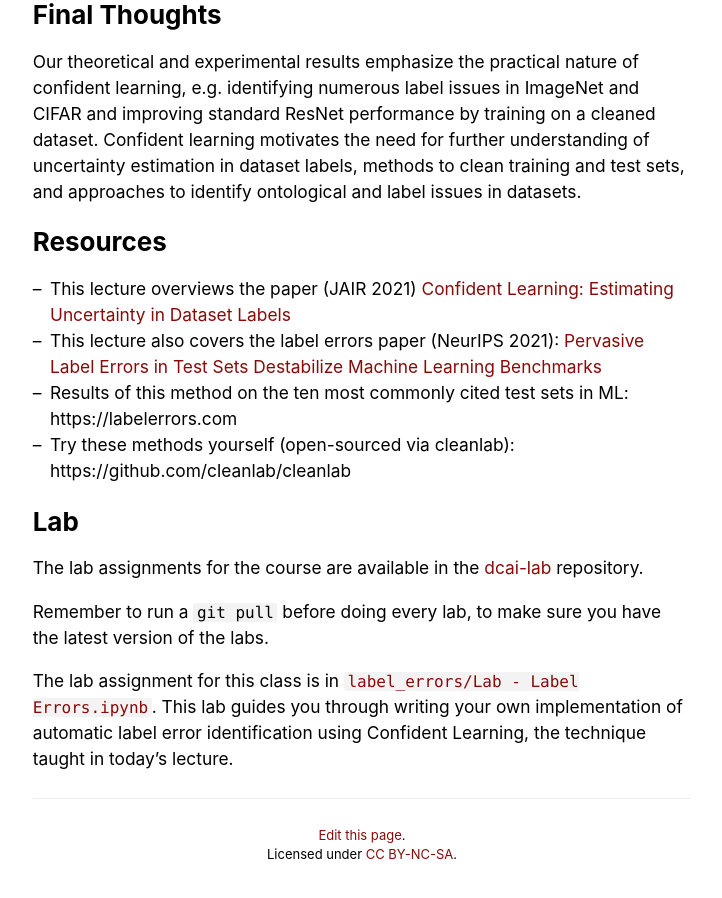
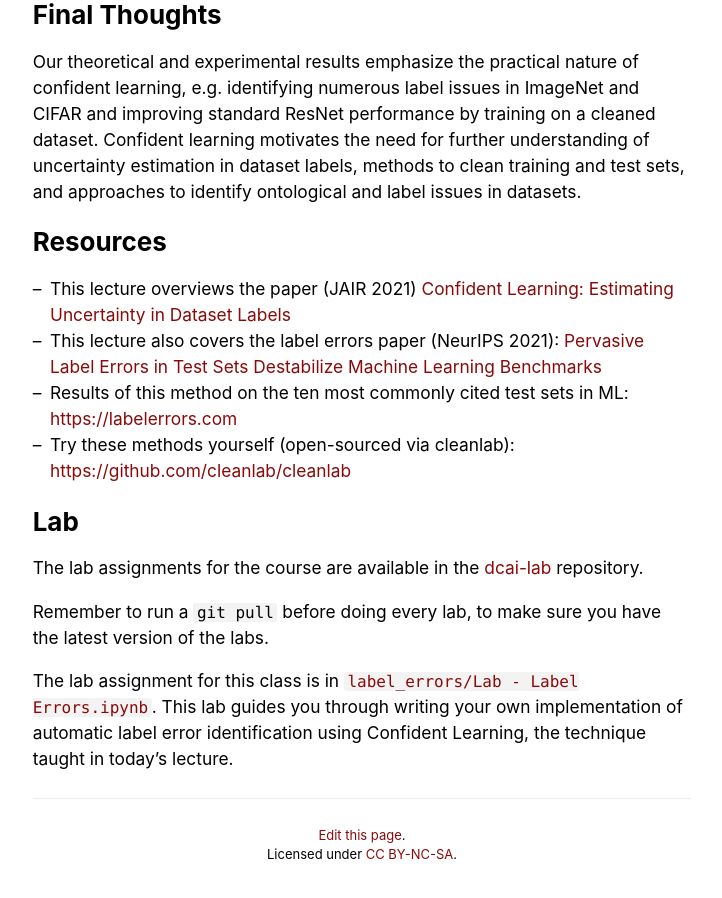
Before and after one commit to dcai-course/dcai-course, a Jekyll site: the page built from _lectures/label-errors.md, in a window 1280 px wide and 900 px high, scrolled down 7846 px. Shown: the whole window, without its empty margins (278-1000 px from the left). Built offline with Jekyll 4.4.1, drawn with Linux system fonts in a browser that asks for light colours; some of the changed lines change nothing that is shown.

Commit message:
fix link formatting

```diff
--- a/_lectures/label-errors.md
+++ b/_lectures/label-errors.md
@@ -208,8 +208,8 @@
 # Resources
 * This lecture overviews the paper (JAIR 2021) [Confident Learning: Estimating Uncertainty in Dataset Labels](https://arxiv.org/abs/1911.00068)
 * This lecture also covers the label errors paper (NeurIPS 2021): [Pervasive Label Errors in Test Sets Destabilize Machine Learning Benchmarks](https://arxiv.org/abs/2103.14749)
-* Results of this method on the ten most commonly cited test sets in ML: https://labelerrors.com
-* Try these methods yourself (open-sourced via cleanlab): https://github.com/cleanlab/cleanlab
+* Results of this method on the ten most commonly cited test sets in ML: [https://labelerrors.com](https://labelerrors.com)
+* Try these methods yourself (open-sourced via cleanlab): [https://github.com/cleanlab/cleanlab](https://github.com/cleanlab/cleanlab)
 
 
 
```
